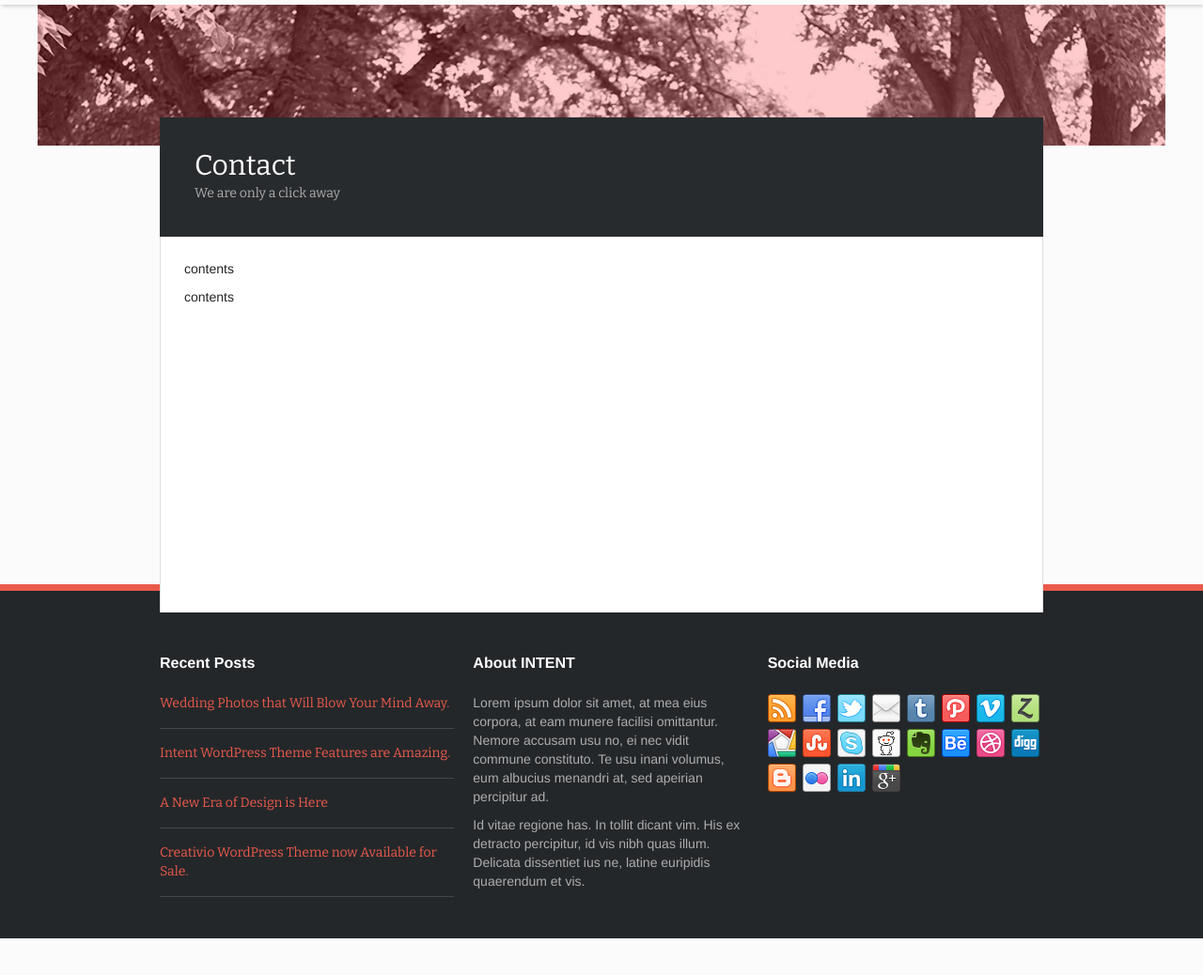
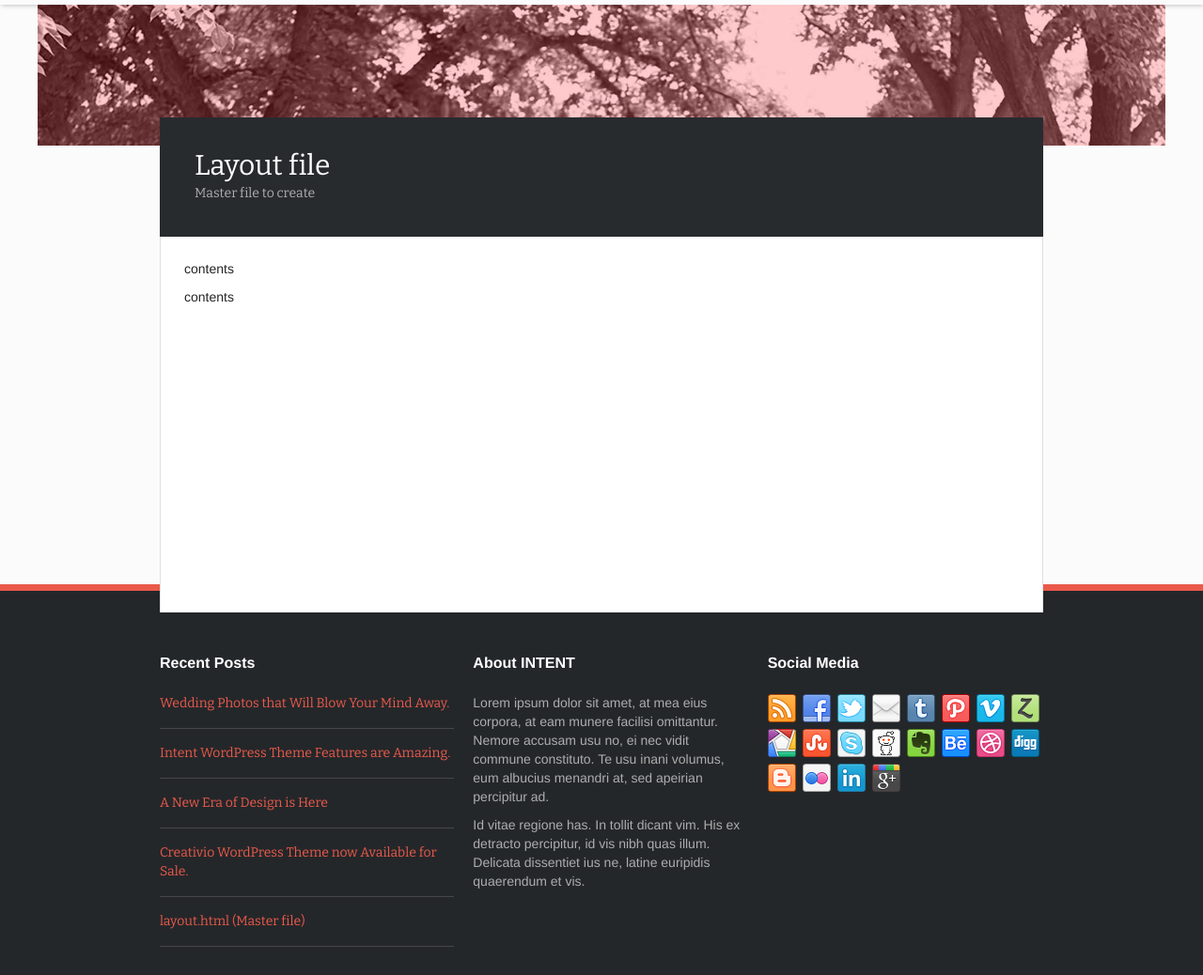
Before and after one commit to AurizedStudio/portfolio04Intent, a website: page htdocs/layout.html in a window 1280 px wide. Shown: the part 100-1138 px from the top of the page at 94% size. Before the commit the page ends 1099 px from the top, so only its background shows below. Drawn offline with nearby package versions, Linux system fonts and the light colour scheme.

Commit message:
#23 Layout.html へリンクを張る。ciアイコンにHomeページリンクを張る

```diff
--- a/htdocs/layout.html
+++ b/htdocs/layout.html
@@ -46,7 +46,7 @@
     <!-- / .sns -->
     <div class="navbar">
         <div class="navbar-inner">
-            <div class="navbar-ci"><a href="#">
+            <div class="navbar-ci"><a href="./">
                 <p class="navbar-ci-logo">i</p>
                 <p class="navbar-ci-word">Intent<span>.</span></p>
                 </a></div>
@@ -67,8 +67,8 @@
 <div class="bg-pagetheme"></div>
 <div id="main" class="main">
     <div class="main-header">
-        <h1 class="main-header-h1">Contact<br>
-            <small>We are only a click away</small></h1>
+        <h1 class="main-header-h1">Layout file<br>
+            <small>Master file to create</small></h1>
     </div>
     <div class="main-contents">
         <section>
@@ -88,6 +88,7 @@
                 <li><a href="#">Intent WordPress Theme Features are Amazing.</a></li>
                 <li><a href="#">A New Era of Design is Here</a></li>
                 <li><a href="#">Creativio WordPress Theme now Available for Sale.</a></li>
+                <li><a href="layout.html">layout.html (Master file)</a></li>
             </ul>
         </section>
         <section class="foote-item">
```
Also changed, not shown: htdocs/blog.html (+2 -1 lines), htdocs/contact.html (+2 -1 lines), htdocs/index.html (+2 -1 lines).
